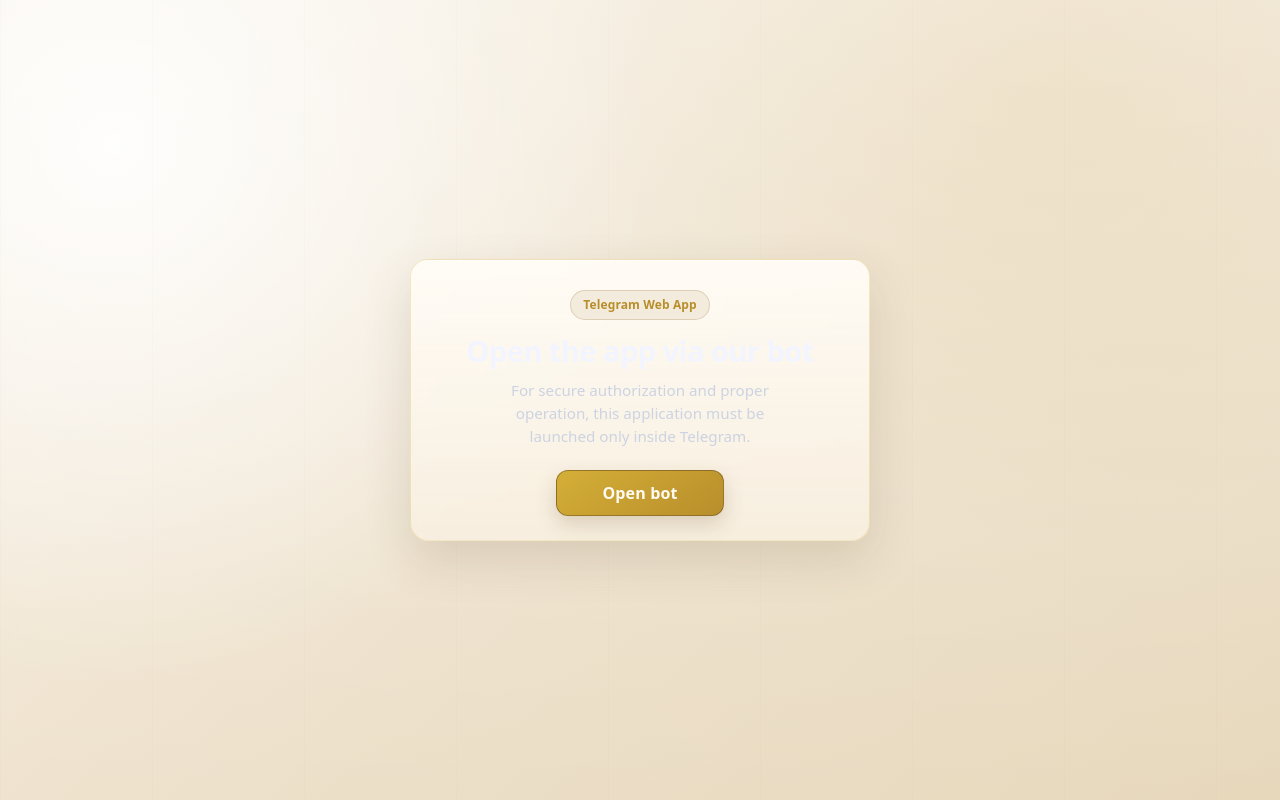
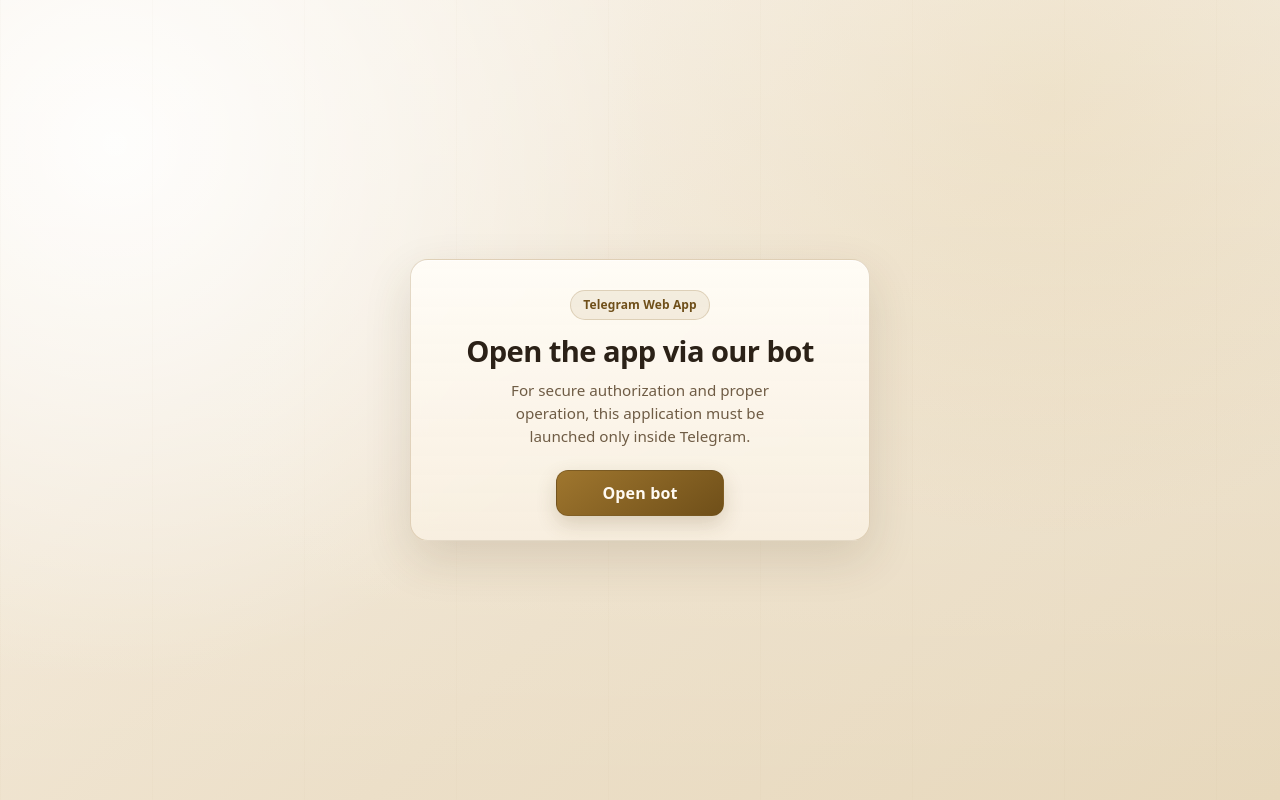
Before and after one commit to consiliumaxis/elizabethvane, a React (Vite) app in the folder frontend/: page / in a window 1280 px wide. Built offline with nearby package versions, Linux system fonts and the light colour scheme; no server answers.

Commit message:
fix restricted access screen colors

```diff
--- a/frontend/src/openViaBot.css
+++ b/frontend/src/openViaBot.css
@@ -1,4 +1,11 @@
 .open-via-bot-page {
+  --text-main: #2b2117;
+  --text-secondary: #6f5c45;
+  --text-soft: #8c7961;
+  --accent: #9f762e;
+  --accent-strong: #6f4f19;
+  --line: rgba(143, 106, 46, 0.24);
+
   position: relative;
   display: flex;
   align-items: center;
@@ -10,6 +17,7 @@
     radial-gradient(circle at 82% 12%, rgba(212, 175, 95, 0.2) 0%, rgba(212, 175, 95, 0) 35%),
     radial-gradient(circle at 9% 18%, rgba(255, 255, 255, 0.9) 0%, rgba(255, 255, 255, 0) 40%),
     linear-gradient(135deg, #f6edde 0%, #ecdfc8 56%, #e7d8bc 100%);
+  color: var(--text-main);
 }
 
 .open-via-bot-page::before {
@@ -35,7 +43,8 @@
   padding: 30px 26px 24px;
   border-radius: 18px;
   border: 1px solid var(--line);
-  background: linear-gradient(180deg, rgba(255, 252, 246, 0.95), rgba(248, 239, 224, 0.88));
+  background:
+    linear-gradient(180deg, rgba(255, 252, 246, 0.98), rgba(248, 239, 224, 0.92));
   box-shadow:
     0 18px 48px rgba(80, 59, 25, 0.14),
     inset 0 1px 0 rgba(255, 255, 255, 0.6);
@@ -62,6 +71,7 @@
   font-size: 1.82rem;
   line-height: 1.2;
   letter-spacing: -0.02em;
+  text-shadow: none;
 }
 
 .open-via-bot-text {
```
